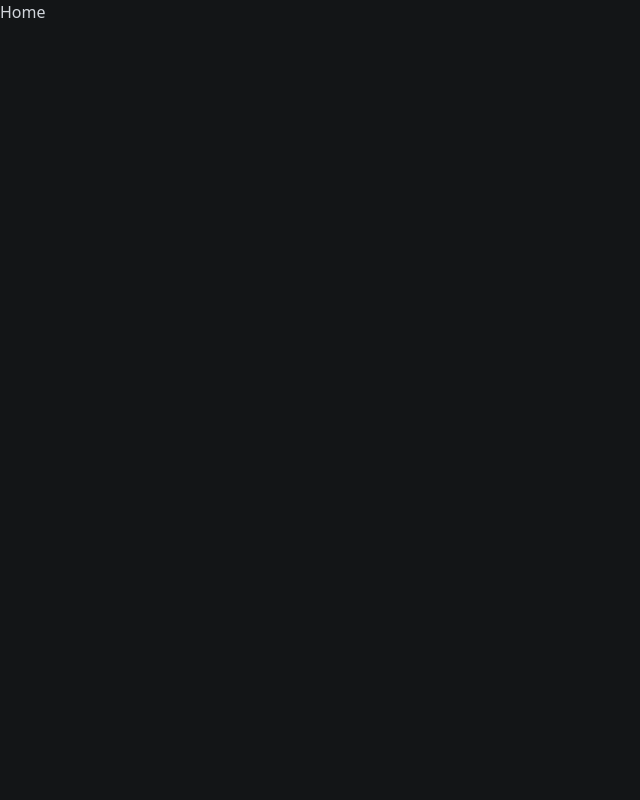
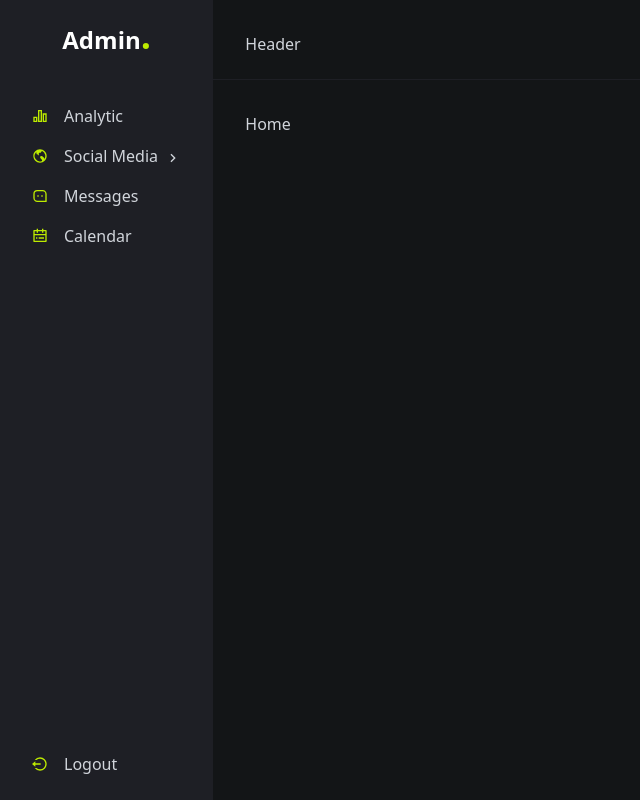
Before and after one commit to rody-huancas/react-template-dashboard, a React (Vite) app: page / in a window 1280 px wide. Shown: the whole page, without its empty margins (0-640 px from the left). Built offline with nearby package versions, Linux system fonts and the light colour scheme.

Commit message:
Add: layout admin and sidebar

```diff
--- /dev/null
+++ b/src/components/Header.jsx
@@ -0,0 +1,6 @@
+
+export const Header = () => {
+  return (
+    <div className="h-[7vh] md:h-[10vh] border-b border-secondary-100 p-8">Header</div>
+  )
+}
--- /dev/null
+++ b/src/components/Sidebar.jsx
@@ -0,0 +1,118 @@
+import { Link } from "react-router-dom";
+// icons
+import {
+  RiArrowRightSLine,
+  RiBarChart2Line,
+  RiCalendarTodoLine,
+  RiCloseLine,
+  RiEarthLine,
+  RiLogoutCircleLine,
+  RiMenu3Line,
+  RiMessage3Line,
+} from "react-icons/ri";
+import { useState } from "react";
+
+export const Sidebar = () => {
+  const [showSubmenu, setShowSubmenu] = useState(false);
+  const [showMenu, setShowMenu] = useState(false);
+
+  return (
+    <>
+      <div
+        className={`xl:h-[100vh] overflow-y-scroll fixed xl:static w-[80%] md:w-[40%] lg:w-[30%] xl:w-auto h-full top-0 bg-secondary-100 p-4 flex flex-col justify-between z-50 ${
+          showMenu ? "left-0" : "-left-full"
+        } transition-all`}
+      >
+        <div>
+          <h1 className="text-center text-2xl font-bold text-white mb-10">
+            Admin<span className="text-primary text-4xl">.</span>
+          </h1>
+
+          <ul>
+            <li>
+              <Link
+                to="/"
+                className="flex items-center gap-4 py-2 px-4 rounded-lg hover:bg-secondary-900 transition-colors duration-300"
+              >
+                <RiBarChart2Line className="text-primary" /> Analytic
+              </Link>
+            </li>
+            <li>
+              <button
+                onClick={() => setShowSubmenu(!showSubmenu)}
+                className="w-full flex items-center justify-between py-2 px-4 rounded-lg hover:bg-secondary-900 transition-colors duration-300"
+              >
+                <span className="flex items-center gap-4">
+                  <RiEarthLine className="text-primary" /> Social Media
+                </span>
+                <RiArrowRightSLine
+                  className={`mt-1 ${
+                    showSubmenu && "rotate-90"
+                  } transition-all`}
+                />
+              </button>
+              <ul className={`${showSubmenu ? "h-[120px]" : "h-0"} overflow-hidden transition-all`}>
+                <li>
+                  <Link
+                    to="/"
+                    className="py-2 px-4 border-l border-gray-500 ml-6 block relative before:w-3 before:h-3 before:absolute before:bg-primary before:rounded-full before:-left-[6.5px] before:top-1/2 before:-translate-y-1/2 before:border-4 before:border-secondary-100 hover:text-white transition-colors duration-300"
+                  >
+                    Post red social
+                  </Link>
+                </li>
+                <li>
+                  <Link
+                    to="/"
+                    className="py-2 px-4 border-l border-gray-500 ml-6 block relative before:w-3 before:h-3 before:absolute before:bg-gray-500 before:rounded-full before:-left-[6.5px] before:top-1/2 before:-translate-y-1/2 before:border-4 before:border-secondary-100 hover:text-white transition-colors duration-300"
+                  >
+                    Social media statistic
+                  </Link>
+                </li>
+                <li>
+                  <Link
+                    to="/"
+                    className="py-2 px-4 border-l border-gray-500 ml-6 block relative before:w-3 before:h-3 before:absolute before:bg-gray-500 before:rounded-full before:-left-[6.5px] before:top-1/2 before:-translate-y-1/2 before:border-4 before:border-secondary-100 hover:text-white transition-colors duration-300"
+                  >
+                    Social media profile
+                  </Link>
+                </li>
+              </ul>
+            </li>
+            <li>
+              <Link
+                to="/"
+                className="flex items-center gap-4 py-2 px-4 rounded-lg hover:bg-secondary-900 transition-colors duration-300"
+              >
+                <RiMessage3Line className="text-primary" /> Messages
+              </Link>
+            </li>
+            <li>
+              <Link
+                to="/"
+                className="flex items-center gap-4 py-2 px-4 rounded-lg hover:bg-secondary-900 transition-colors duration-300"
+              >
+                <RiCalendarTodoLine className="text-primary" /> Calendar
+              </Link>
+            </li>
+          </ul>
+        </div>
+
+        <nav>
+          <Link
+            to="/auth"
+            className="flex items-center gap-4 py-2 px-4 rounded-lg hover:bg-secondary-900 transition-colors duration-300"
+          >
+            <RiLogoutCircleLine className="text-primary" /> Logout
+          </Link>
+        </nav>
+      </div>
+
+      <button
+        onClick={() => setShowMenu(!showMenu)}
+        className="xl:hidden fixed bottom-4 right-4 bg-primary text-black p-3 rounded-full z-50"
+      >
+        {showMenu ? <RiCloseLine /> : <RiMenu3Line />}
+      </button>
+    </>
+  );
+};
--- /dev/null
+++ b/src/components/index.js
@@ -0,0 +1,2 @@
+export * from "./Sidebar"
+export * from "./Header"
--- a/src/layouts/LayoutAdmin.jsx
+++ b/src/layouts/LayoutAdmin.jsx
@@ -1,9 +1,16 @@
 import { Outlet } from "react-router-dom"
+import { Header, Sidebar } from "../components"
 
 export const LayoutAdmin = () => {
     return (
-        <main>
-            <Outlet />
-        </main>
+        <div className="min-h-screen grid grid-cols-1 xl:grid-cols-6">
+            <Sidebar />
+            <div className="xl:col-span-5">
+                <Header />
+                <div className="h-[90vh] overflow-y-scroll p-8">
+                    <Outlet />
+                </div>
+            </div>
+        </div>
     )
 }
--- a/src/layouts/LayoutAuth.jsx
+++ b/src/layouts/LayoutAuth.jsx
@@ -2,7 +2,7 @@
 
 export const LayoutAuth = () => {
   return (
-    <main className="min-h-screen flex items-center justify-center">
+    <main className="min-h-screen flex items-center justify-center p-4">
       <Outlet />
     </main>
   );
--- a/src/pages/admin/Home.jsx
+++ b/src/pages/admin/Home.jsx
@@ -1,5 +1,7 @@
 export const Home = () => {
   return (
-    <div>Home</div>
+    <div>
+      Home
+    </div>
   )
 }
--- a/src/pages/auth/ForgetPassword.jsx
+++ b/src/pages/auth/ForgetPassword.jsx
@@ -11,7 +11,7 @@
         Recuperar <span className="text-primary border-b py-2">Contraseña</span>
       </h1>
       <form className="mb-8">
-        <div className="relative mb-4">
+        <div className="relative mb-8">
           <RiMailLine className="absolute top-1/2 -translate-y-1/2 left-2 text-primary" />
           <input
             type="email"
```
